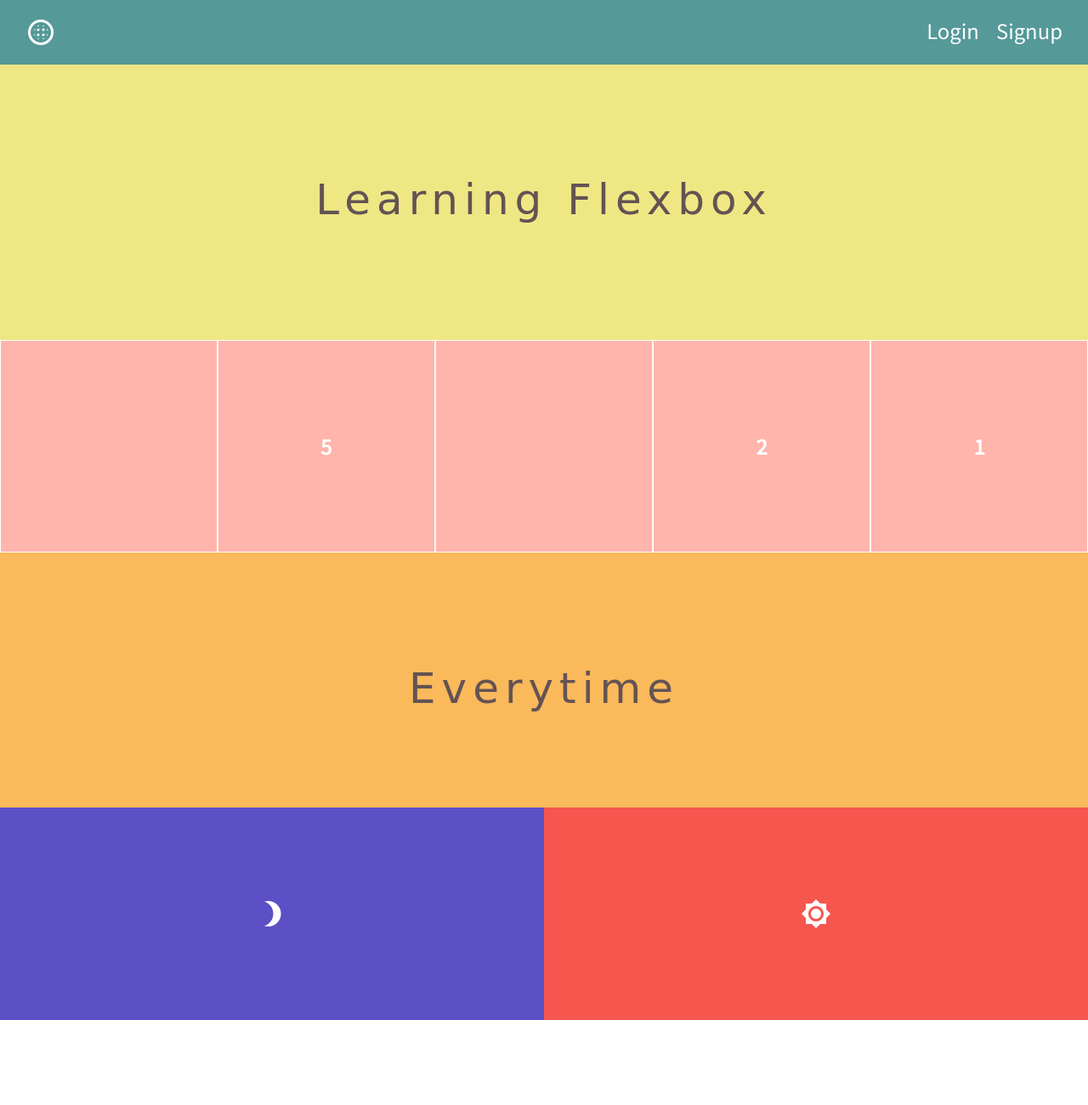
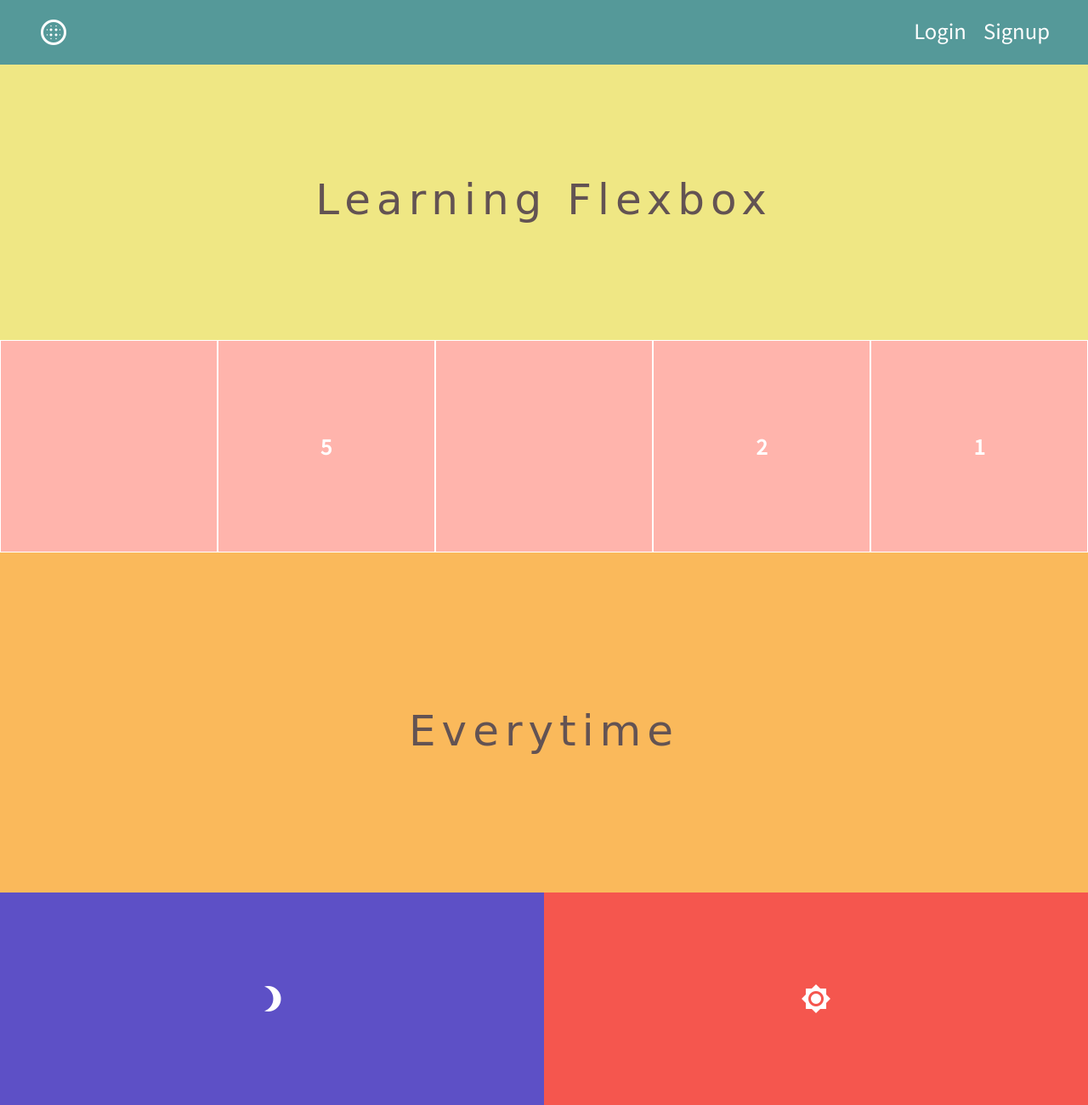
Before and after one commit to ayogatot/learn-flexbox, a plain HTML site: page index.html in a window 1280 px wide. Shown: the whole page at 85% size. Before the commit the page ends 1200 px from the top, so only its background shows below. Drawn offline with nearby package versions, Linux system fonts and the light colour scheme; a web font is replaced by a local one.

Commit message:
Update css/style

```diff
--- a/asset/css/style.css
+++ b/asset/css/style.css
@@ -18,25 +18,28 @@ a:hover {
 .fixed-header {
     color: #ffffff;
     background-color: #559999;
-    padding: 20px 0;
+    padding: 20px 15px;
     width: 100%;
     position: fixed;
     z-index: 10;
+}
+
+.container {
+    margin:0 30px;
+    display: flex;
+    justify-content:space-between;
+}
+
+.link {
+    display: flex;
 }
 
 .login {
     margin-right: 20px;
  }
 
-.container {
-    margin:0 30px;
-    display: flex;
-    justify-content: space-between;
-}
-
 .banner-container {
     padding-top: 70px;
-    width: 100%;
     height: 400px;
     background-color: #efe784;
     display: flex;
@@ -44,8 +47,8 @@ a:hover {
     align-items: center;
 }
 
+
 .banner-container.middle {
-    height: 300px;
     background-color: #fab95b;
     padding-bottom: 50px;
 }
@@ -66,21 +69,14 @@ a:hover {
     letter-spacing: 7px;
 }
 
-.link {
-    display: flex;
-    justify-content: flex-end;
-}
-
 .grid-container {
     display: flex;
     justify-content: center;
-    flex-wrap: wrap;
 }
 
 .photo-grid {
-    width: 100%;
     display: flex;
-    justify-content: space-between;
+    width:100%;
     flex-direction: row-reverse;
 }
 
--- a/index.html
+++ b/index.html
@@ -18,7 +18,7 @@
             <div class="material-icons" style="font-size:36px">blur_circular</div>
             <div class="link">
                 <div class="login"><a href="#">Login</a></div>
-                <div class="sign-up"><a href="#">Signup</a></div>
+                <div><a href="#">Signup</a></div>
             </div>
         </div>
     </header>
```
